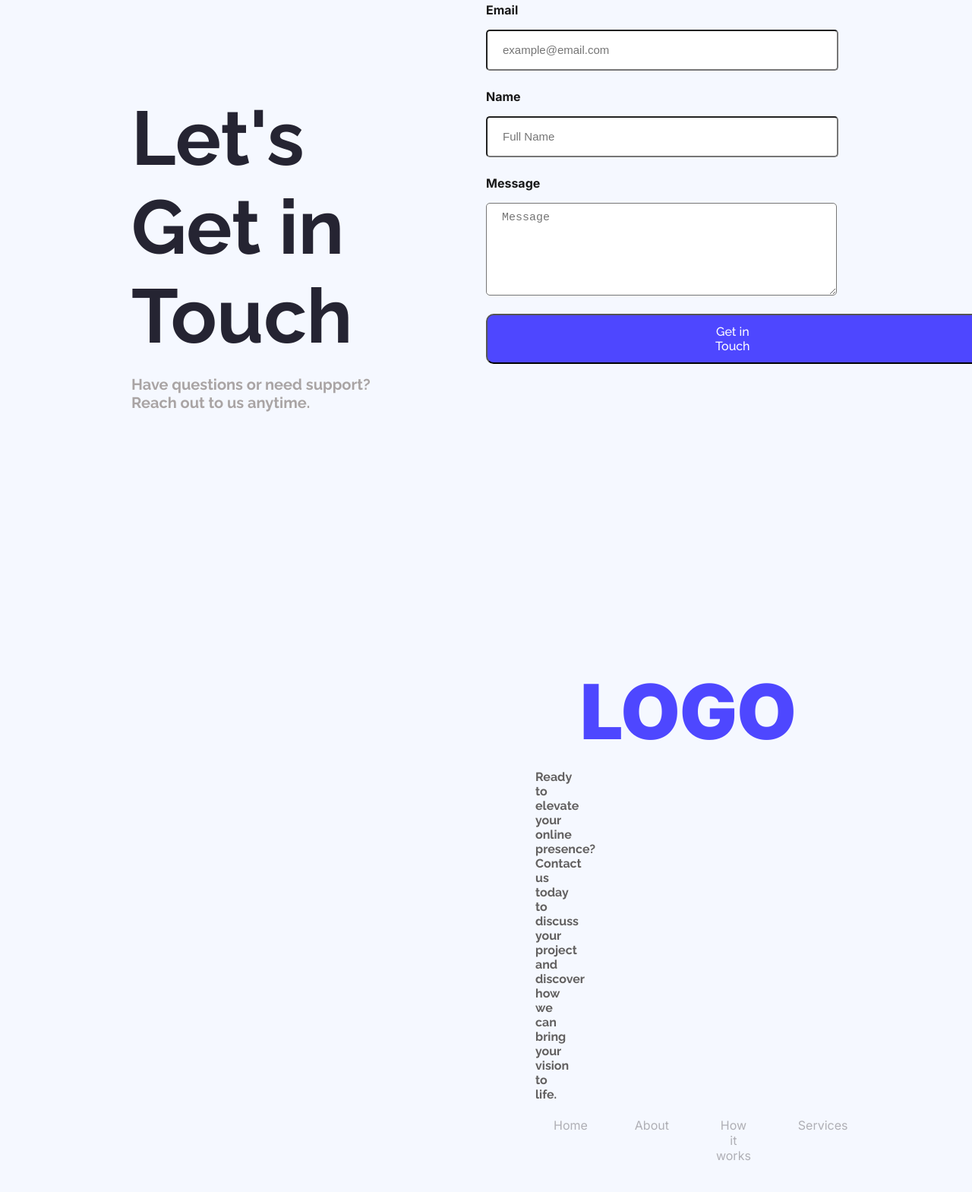
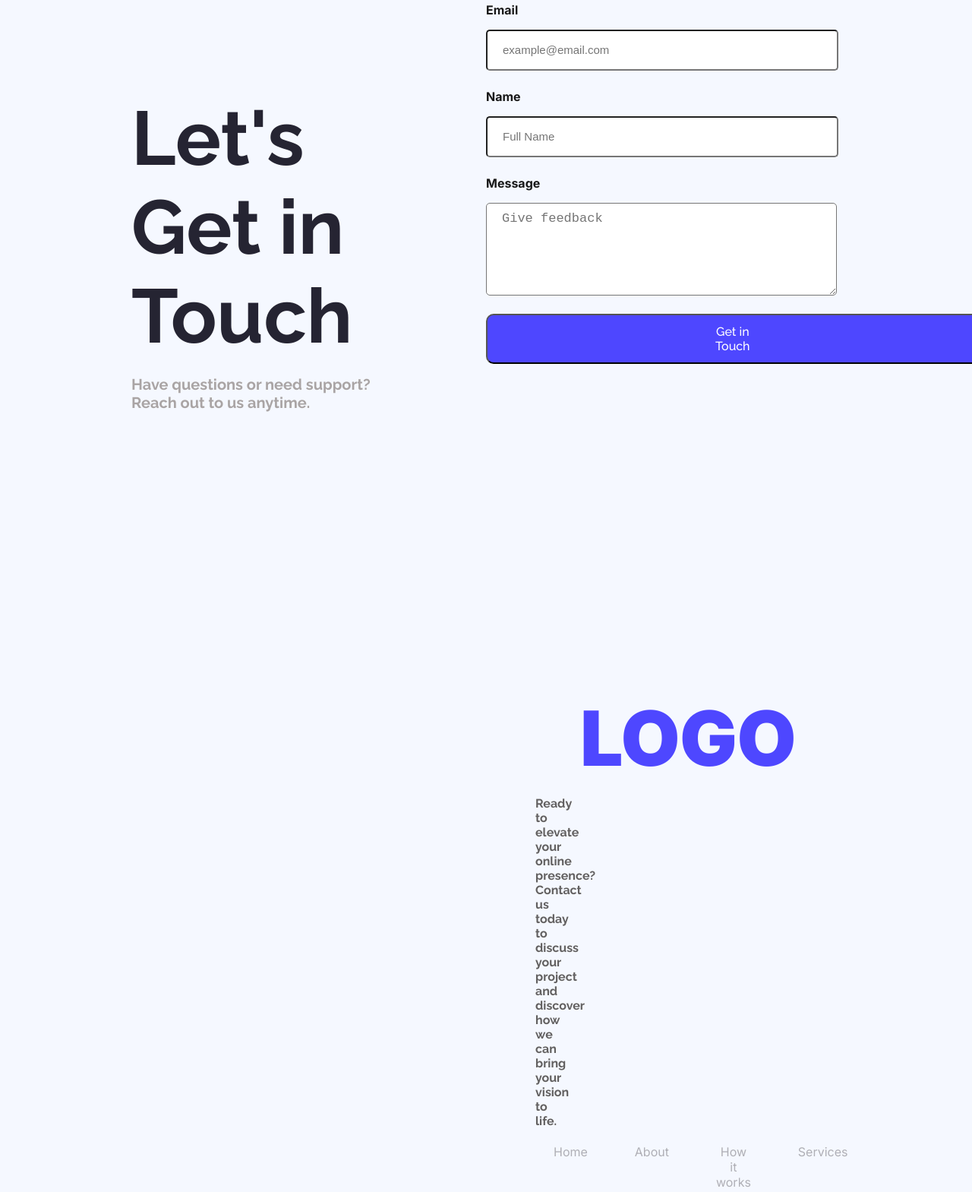
Before and after one commit to ArafatBinIbrahim/-Landing-Page-, a plain HTML site: page index.html in a window 1280 px wide. Shown: the part 3981-5550 px from the top of the page at 76% size. Drawn offline with Linux system fonts and the light colour scheme.

Commit message:
Combined changes

```diff
--- a/css/style.css
+++ b/css/style.css
@@ -404,9 +404,10 @@ body {
 .message {
     height: 100px;
     border-radius: 5px;
-    font-weight: 200;
-    font-size: 15px;
+    font-weight: 400;
+    font-size: 17px;
     background-color: #FFFFFF;
+    color: #181818;
     width: 90%;
     display: block;
     padding: 10px 20px;
@@ -435,7 +436,9 @@ body {
 */
 
 .footer {
+    margin-top: 35px;
     padding: 116px 455px;
+    color: #FFFFFF;
 }
 
 .footer-heading {
--- a/index.html
+++ b/index.html
@@ -221,7 +221,7 @@
                 <input type="name" name="" id="" placeholder="Full Name" required>
 
                 <p class="para">Message</p>
-                <textarea type="textarea" class="message" name="" id="" cols="30" rows="10" placeholder="Message"></textarea>
+                <textarea type="textarea" class="message" name="" id="" cols="30" rows="10" placeholder="Give feedback"></textarea>
                 <button type="submit" class="btn btn_cm btn_action c_touch-but c_butt">Get in Touch</button>
             </form>
         </div>
```
